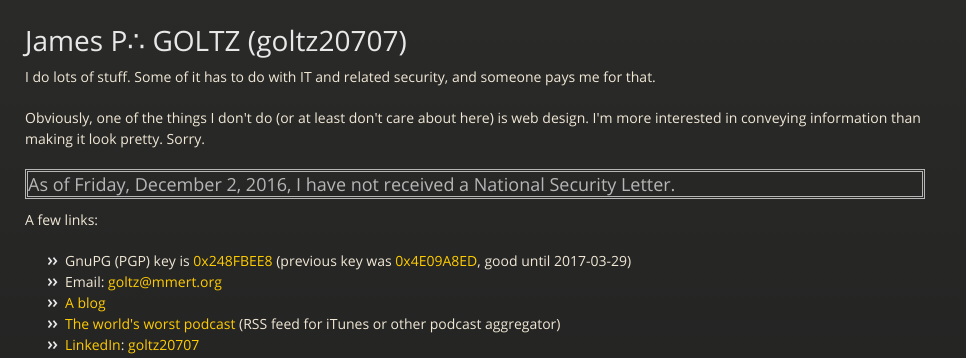
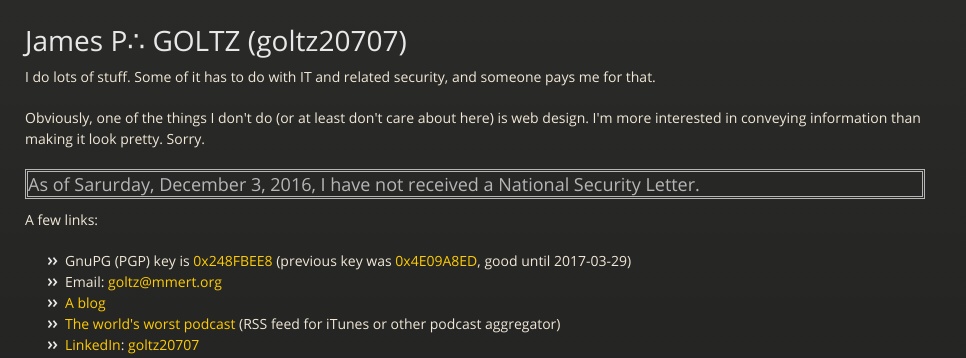
Before and after one commit to goltz20707/goltz20707.github.io, a Jekyll site: the page built from index.html, in a window 1280 px wide. Shown: the top 358 px of the page, without its empty margins (0-966 px from the left). Built offline with Jekyll 4.4.1, drawn with Linux system fonts in a browser that asks for light colours.

Commit message:
Update nsl.html

```diff
--- a/_includes/nsl.html
+++ b/_includes/nsl.html
@@ -3,6 +3,6 @@ date '+%A, %B %e, %Y,'
  -->
 <h3 style="border: double">As of
 
-Friday, December 2, 2016,
+Sarurday, December 3, 2016,
 
 I have not received a National Security Letter.</h3>
```
